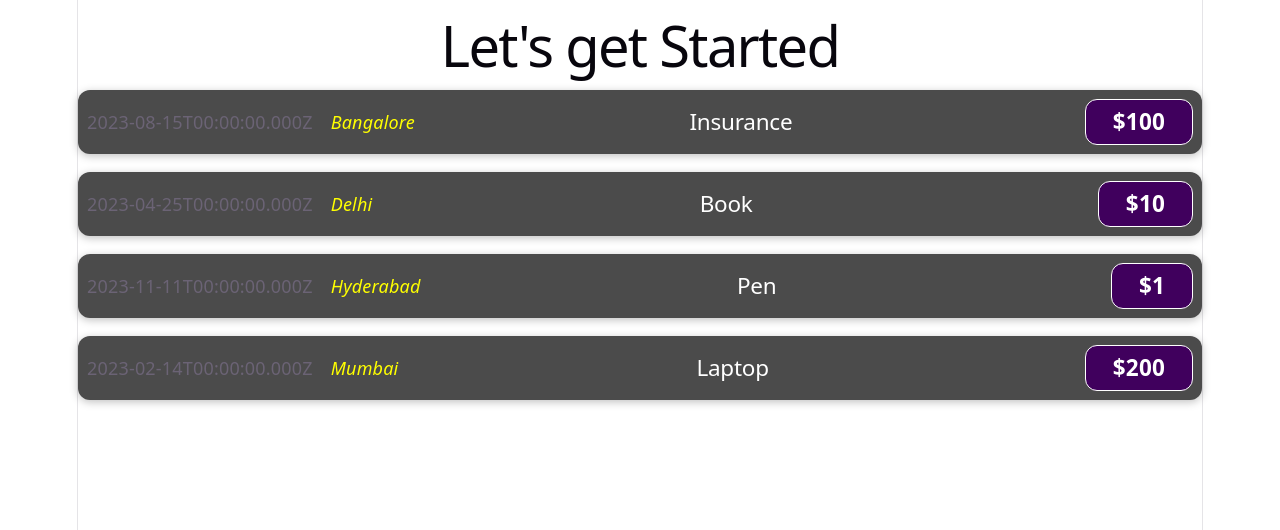
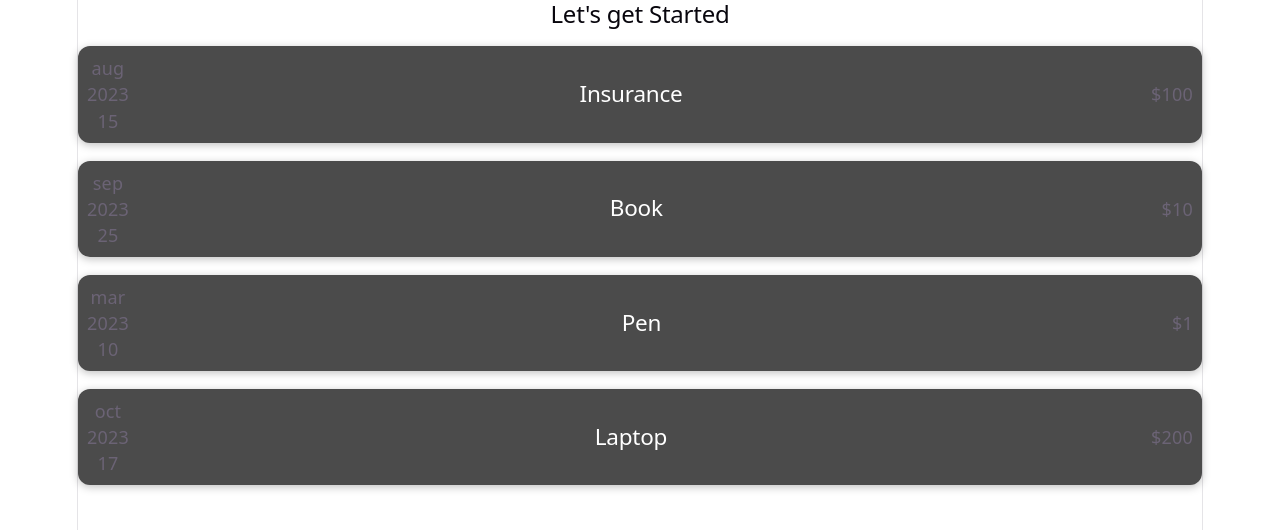
Before and after one commit to Yash-Gehlot/Learning-React, a React (Vite) app in the folder firstProject/: page / in a window 1280 px wide. Shown: the top 530 px of the page. Built offline with nearby package versions, Linux system fonts and the light colour scheme.

Commit message:
Formatting Date - Giving Calendar Look

```diff
--- a/firstProject/src/App.jsx
+++ b/firstProject/src/App.jsx
@@ -1,26 +1,23 @@
-// Write your code at the relevant places in the code below:
-
 import ExpenseItem from "./components/ExpenseItem";
 
 function App() {
   const expenses = [
-    { id: "1", date: new Date(2023, 7, 15), title: "Insurance", price: 100,location:"Bangalore" },
-    { id: "2", date: new Date(2023, 3, 25), title: "Book", price: 10,location:"Delhi"},
-    { id: "3", date: new Date(2023, 10, 11), title: "Pen", price: 1,location: "Hyderabad" },
-    { id: "4", date: new Date(2023, 1, 14), title: "Laptop", price: 200, location: "Mumbai" },
+    { id: 1, title: "Insurance", date: new Date(2023, 7, 15), price: 100 },
+    { id: 2, title: "Book", date: new Date(2023, 8, 25), price: 10 },
+    { id: 3, title: "Pen", date: new Date(2023, 2, 10), price: 1 },
+    { id: 4, title: "Laptop", date: new Date(2023, 9, 17), price: 200 },
   ];
 
   return (
     <div>
-      <h1>Let's get Started</h1>
-      {expenses.map((expense, index) => {
+      <h2>Let's get Started</h2>
+      {expenses.map((expense) => {
         return (
           <ExpenseItem
             key={expense.id}
+            title={expense.title}
             date={expense.date}
-            title={expense.title}
             price={expense.price}
-            location={expense.location}
           ></ExpenseItem>
         );
       })}
--- a/firstProject/src/components/ExpenseItem.jsx
+++ b/firstProject/src/components/ExpenseItem.jsx
@@ -1,22 +1,37 @@
-// Write your code at the relevant places in the code below:
-
-import "./ExpenseItem.css";
+import "./ExpenseItem.css"
+const months = [
+  'January',
+  'fab',
+  'mar',
+  'apr',
+  'may',
+  'jun',
+  'jul',
+  'aug',
+  'sep',
+  'oct',
+  'nov',
+  'dec'
+];
 
 function ExpenseItem(props) {
+  const month = months[props.date.getMonth()];
+  const year = props.date.getFullYear();
+  const date = props.date.getDate().toString().padStart(2,"0");
+
   return (
-    <div className="expense-item">
-      <div>{props.date.toISOString()}</div>
-
-      <div className="expense-item__location">
-      {props.location}
+    <div className='expense-item'>
+      <div>
+        <div>{month} </div>
+        <div>{year} </div>
+        <div>{date} </div>
       </div>
 
-      <div className="expense-item__description">
+      <div className='expense-item__description'>
         <h2>{props.title}</h2>
-        <div className="expense-item__price">${props.price}</div>
+        <div className='expense-item_price'>${props.price}</div>
       </div>
     </div>
-  );
+  )
 }
-
 export default ExpenseItem;
```
